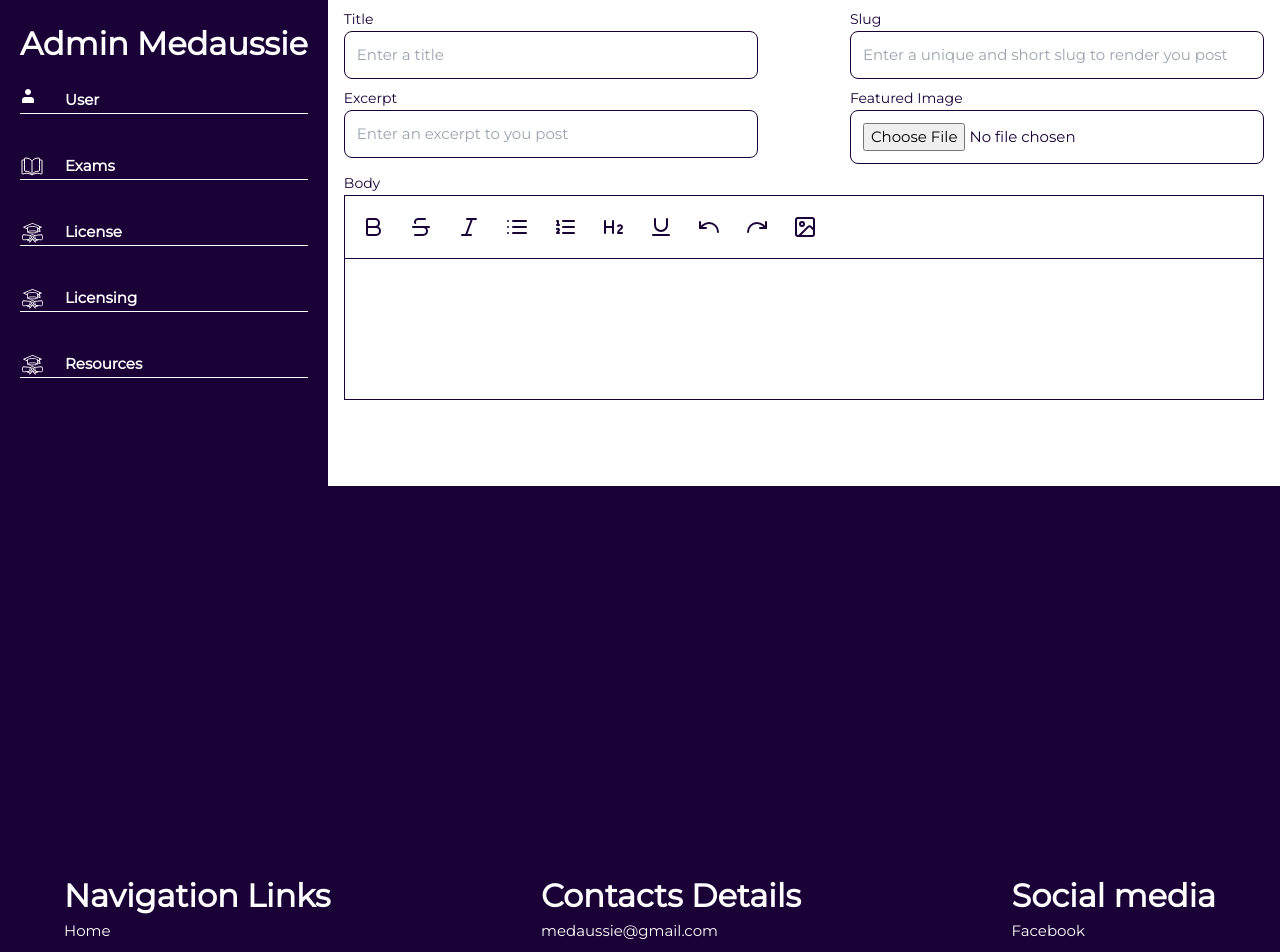
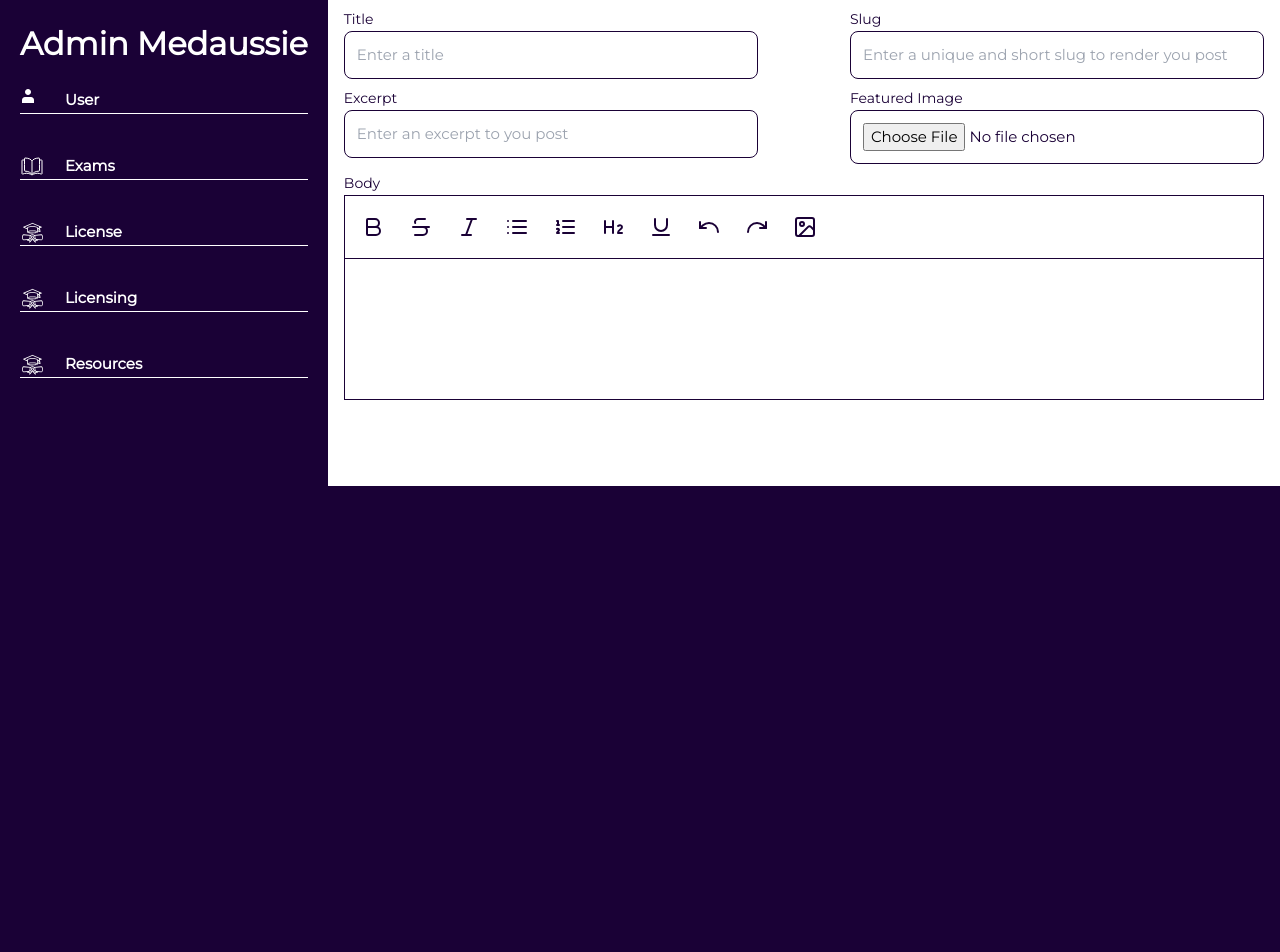
Before and after one commit to Eradz/Medaussie, a Next.js app: page /admin/exams in a window 1280 px wide. Shown: the top 952 px of the page. After the commit the page ends 800 px from the top, so only its background shows below. Built offline with nearby package versions, Linux system fonts and the light colour scheme.

Commit message:
second laptop

```diff
--- a/src/app/admin/layout.tsx
+++ b/src/app/admin/layout.tsx
@@ -1,5 +1,4 @@
 import React from 'react'
-import Footer from '../(Homepage)/_components/Footer'
 import SideBar from './_components/SideBar'
 
 const layout = ({children}: {children: React.ReactNode}) => {
@@ -13,7 +12,6 @@ const layout = ({children}: {children: React.ReactNode}) => {
        {children}
         </div>
         </div>
-        <Footer/>
     </div>
   )
 }
```
Also changed, not shown: public/exam.jpg, public/license.jpg.
